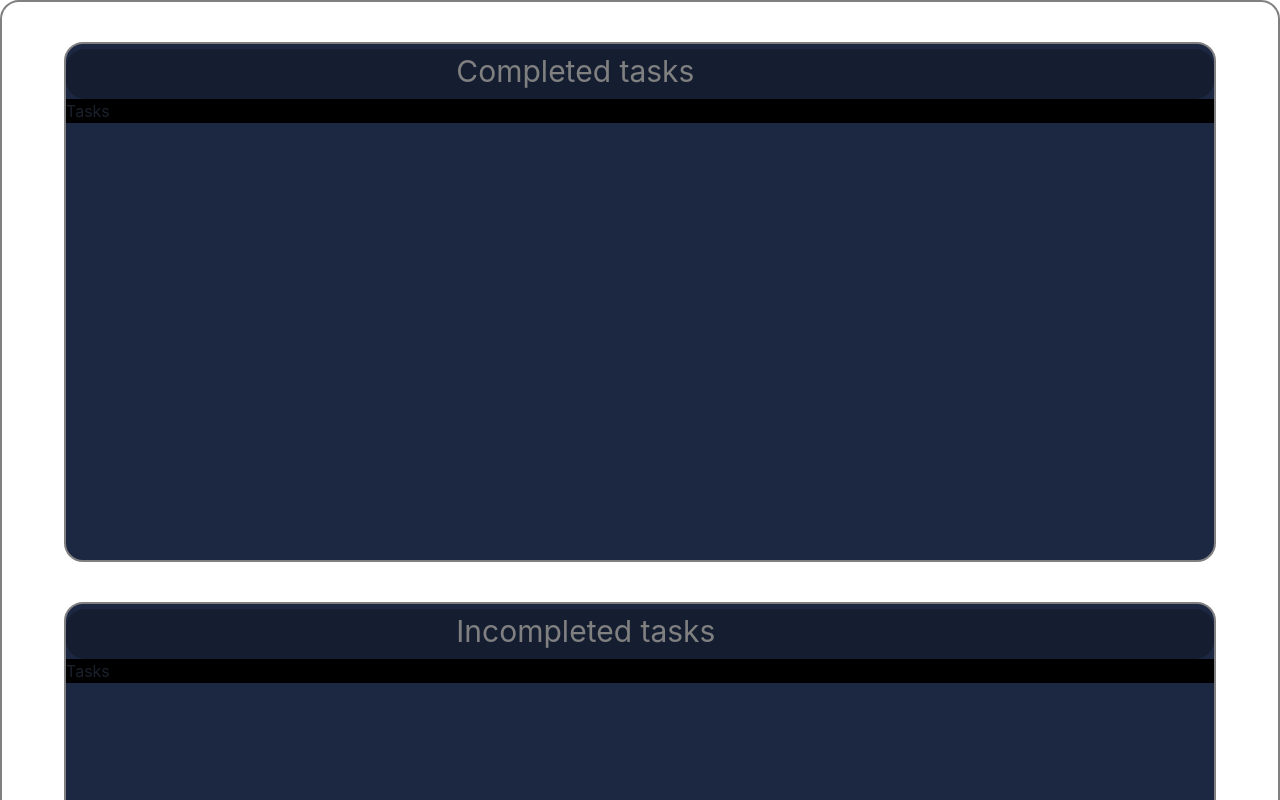
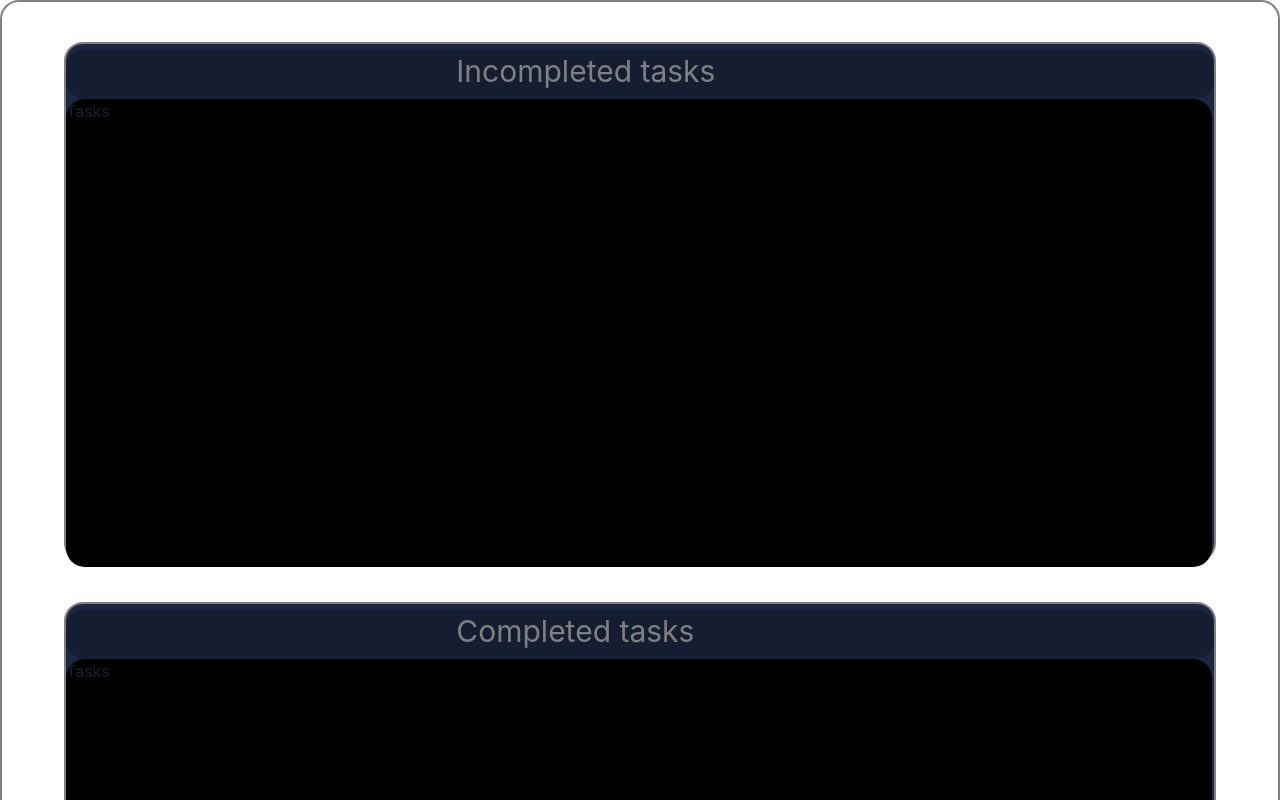
Before and after one commit to Mikehope254/To-Do-List-2, a React (Vite) app in the folder Frontend/: page /tasks in a window 1280 px wide. Shown: the top 800 px of the page. Built offline with nearby package versions, Linux system fonts and the light colour scheme.

Commit message:
Created TaskCard.jsx improved Tasks css

```diff
--- a/Frontend/src/App.css
+++ b/Frontend/src/App.css
@@ -117,5 +117,8 @@ div.Viewtitle {
 }
 
 div.tasks {
+  border-radius: 19px;
   background: #000;
+  width: 89.5vw;
+  height: 58.5vh;
 }
--- a/Frontend/src/pages/ViewTasks.jsx
+++ b/Frontend/src/pages/ViewTasks.jsx
@@ -1,19 +1,27 @@
 import React from "react";
 import "../style/ViewTasks.css";
 import "../App.css";
+import { Box, SimpleGrid } from "@chakra-ui/react";
 
 export default function ViewTasks() {
   return (
     <div className="Viewmain">
       <div className="taskBox">
         <div className="Viewtitle">
-          <h1>Completed tasks</h1>
+          <h1>Incompleted tasks</h1>
         </div>
-        <div className="tasks">Tasks</div>
+        <div className="tasks">
+          Tasks
+          <SimpleGrid
+            rows={{ base: 1, md: 2, lg: 3 }}
+            spacing={5}
+            w={"full"}
+          ></SimpleGrid>
+        </div>
       </div>
       <div className="taskBox">
         <div className="Viewtitle">
-          <h1>Incompleted tasks</h1>
+          <h1>Completed tasks</h1>
         </div>
         <div className="tasks">Tasks</div>
       </div>
```
Also changed, not shown: Frontend/src/components/TaskCard.jsx (added, +20 -0 lines).
